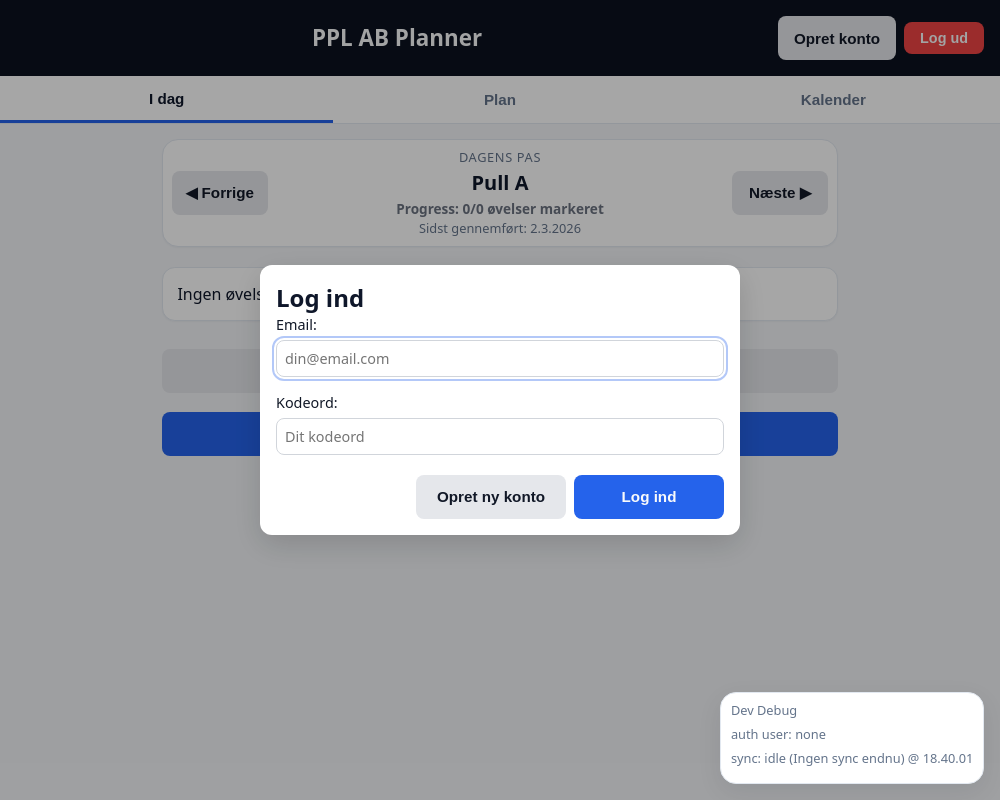
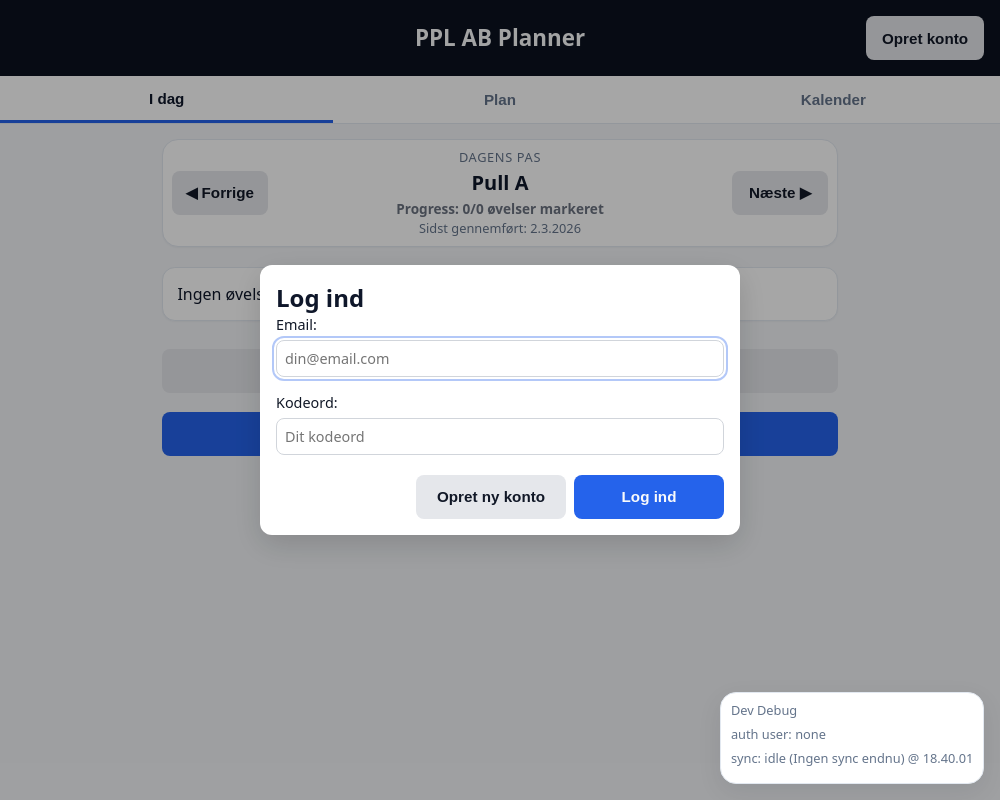
Before and after one commit to martinchrbuur-byte/Fittracker, an Electron app: page index.html in a window 1000 px wide. Drawn offline with Linux system fonts and the light colour scheme; no server answers.

Commit message:
Center topbar title and hide signup when logged in

```diff
--- a/Stiles.css
+++ b/Stiles.css
@@ -48,12 +48,11 @@ body.modal-open {
 /* Layout */
 .app-header {
   padding: var(--space-4);
-  text-align: center;
   background: #0b1220;
   color: #f9fafb;
-  display: flex;
+  display: grid;
+  grid-template-columns: 1fr auto 1fr;
   align-items: center;
-  justify-content: space-between;
   position: sticky;
   top: 0;
   z-index: 20;
@@ -63,13 +62,19 @@ body.modal-open {
 .app-header h1 {
   font-size: 1.4rem;
   line-height: 1.2;
-  flex: 1;
+  justify-self: center;
+  text-align: center;
+}
+
+.header-spacer {
+  min-width: 0;
 }
 
 .header-actions {
   display: flex;
   align-items: center;
   gap: 0.5rem;
+  justify-self: end;
 }
 
 .signup-btn {
--- a/auth.js
+++ b/auth.js
@@ -405,6 +405,15 @@ function authStoreSession(session, userId) {
   if (userId) {
     localStorage.setItem(AUTH_STORAGE_KEYS.USER_ID, userId);
   }
+  authUpdateHeaderActions();
+}
+
+function authUpdateHeaderActions() {
+  const signupBtn = $('signup-btn');
+  const logoutBtn = $('logout-btn');
+  const isLoggedIn = authIsLoggedIn();
+  if (signupBtn) signupBtn.style.display = isLoggedIn ? 'none' : '';
+  if (logoutBtn) logoutBtn.style.display = isLoggedIn ? '' : 'none';
 }
 
 /* Check if user is authenticated */
@@ -442,6 +451,7 @@ async function authLogout() {
   localStorage.removeItem(AUTH_STORAGE_KEYS.USER_ID);
   localStorage.removeItem(AUTH_STORAGE_KEYS.USER_EMAIL);
   localStorage.removeItem(AUTH_STORAGE_KEYS.USER_PROFILE);
+  authUpdateHeaderActions();
 
   // Close any auth modals
   closeMod('login-modal');
@@ -698,11 +708,13 @@ async function authInit() {
     await authRefreshUserProfile();
     closeMod('login-modal');
     closeMod('signup-modal');
+    authUpdateHeaderActions();
     return true;
   } else {
     // User not logged in, show login modal
     createAuthModals();
     showAuthModal('login');
+    authUpdateHeaderActions();
     return false;
   }
 }
--- a/index.html
+++ b/index.html
@@ -9,6 +9,7 @@
 </head>
 <body>
   <header class="app-header">
+    <div class="header-spacer" aria-hidden="true"></div>
     <h1>PPL AB Planner</h1>
     <div class="header-actions">
       <button id="signup-btn" class="secondary-btn signup-btn" title="Opret konto">Opret konto</button>
```
